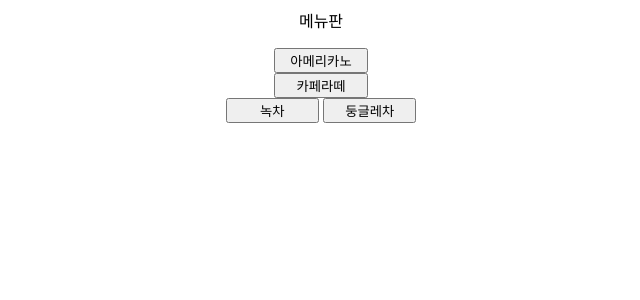
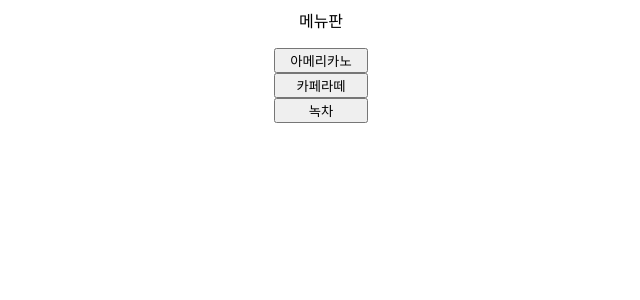
Before and after one commit to seohyeon-ops/david, a Flask app: page /menu in a window 1280 px wide. Shown: the top 300 px of the page, without its empty margins (319-959 px from the left). Run offline with Flask 3, Linux system fonts and the light colour scheme.

Commit message:
Reset menu.html to base version

```diff
--- a/process/templates/menu.html
+++ b/process/templates/menu.html
@@ -10,7 +10,6 @@
 <button name="menu1" style="width:70pt;">아메리카노</button><br>
 <button name="menu2" style="width:70pt;">카페라떼</button><br>
 <button name="menu2" style="width:70pt;">녹차</button>
-<button name="menu2" style="width:70pt;">둥글레차</button>
 </center>
 </body>
 </html>
```
